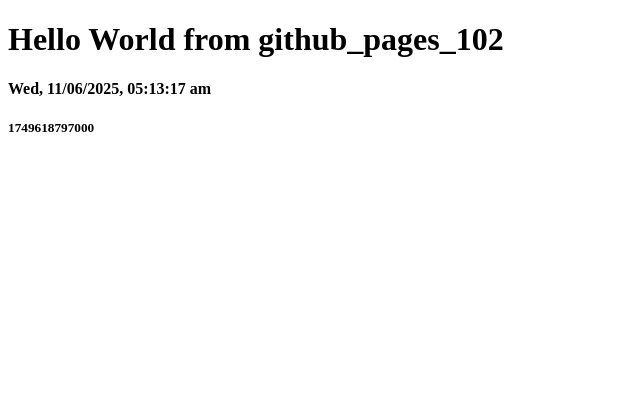
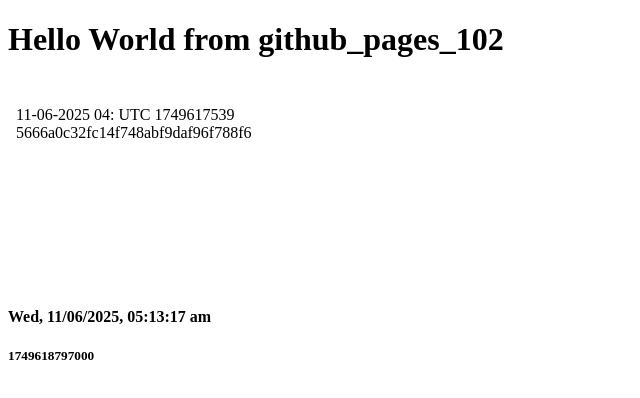
Before and after one commit to 2024wahj/github_pages_102, a plain HTML site: page docs/index.html in a window 1280 px wide. Shown: the whole page, without its empty margins (0-640 px from the left). Drawn offline with Linux system fonts and the light colour scheme.

Commit message:
Update index.html

```diff
--- a/docs/index.html
+++ b/docs/index.html
@@ -8,6 +8,11 @@
  <body>
  <h1>Hello World from github_pages_102 </h1>
  <!-- ipaddresses paste next line-->
+  <br>
+<div id="list">
+  <iframe width="400" height="185" src="./ipaddresses.html" frameborder="0">
+  </iframe>
+</div>
  <h4 id="id01">AAAA</h4>
  <h5 id="id02">AAAA</h5>
  </body>
```
